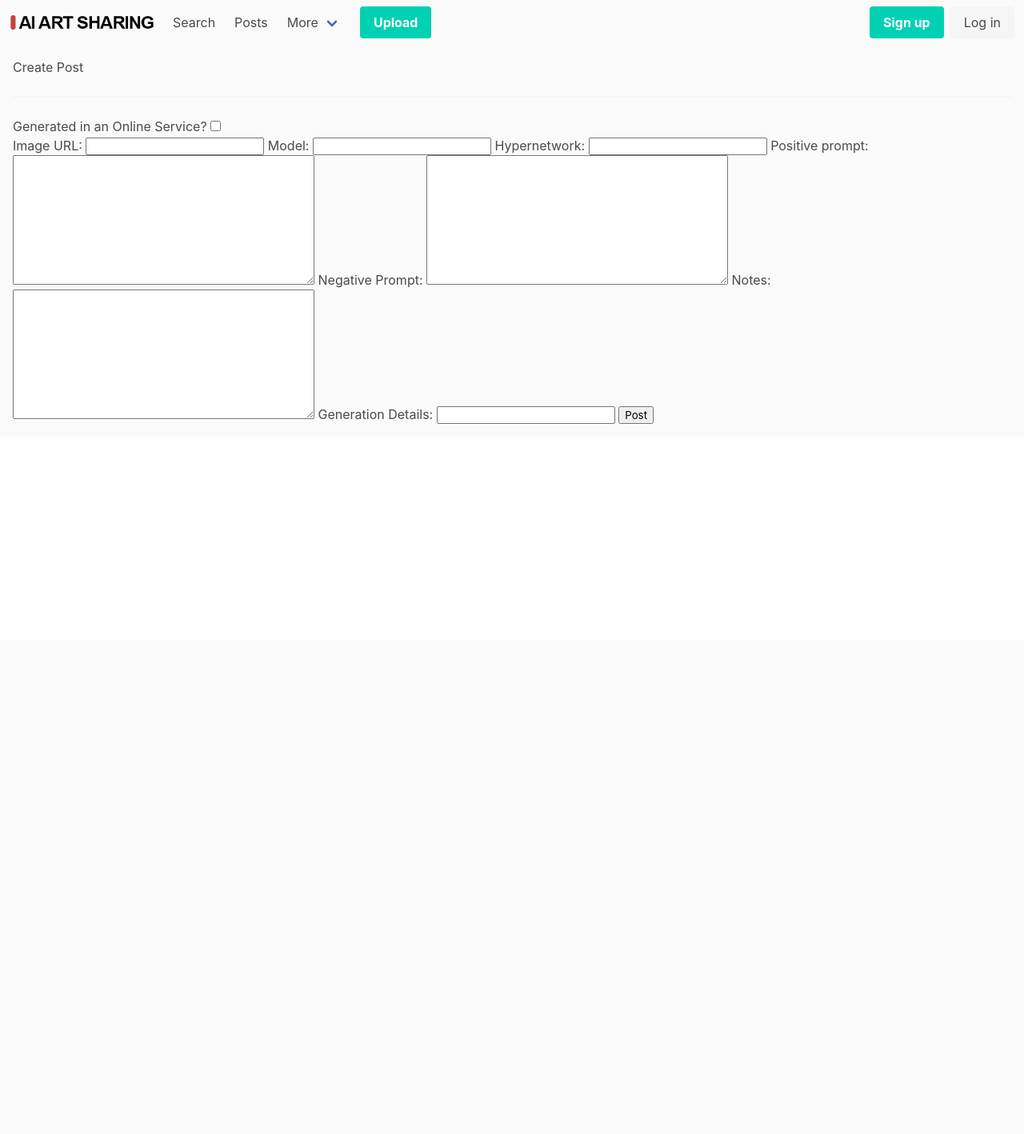
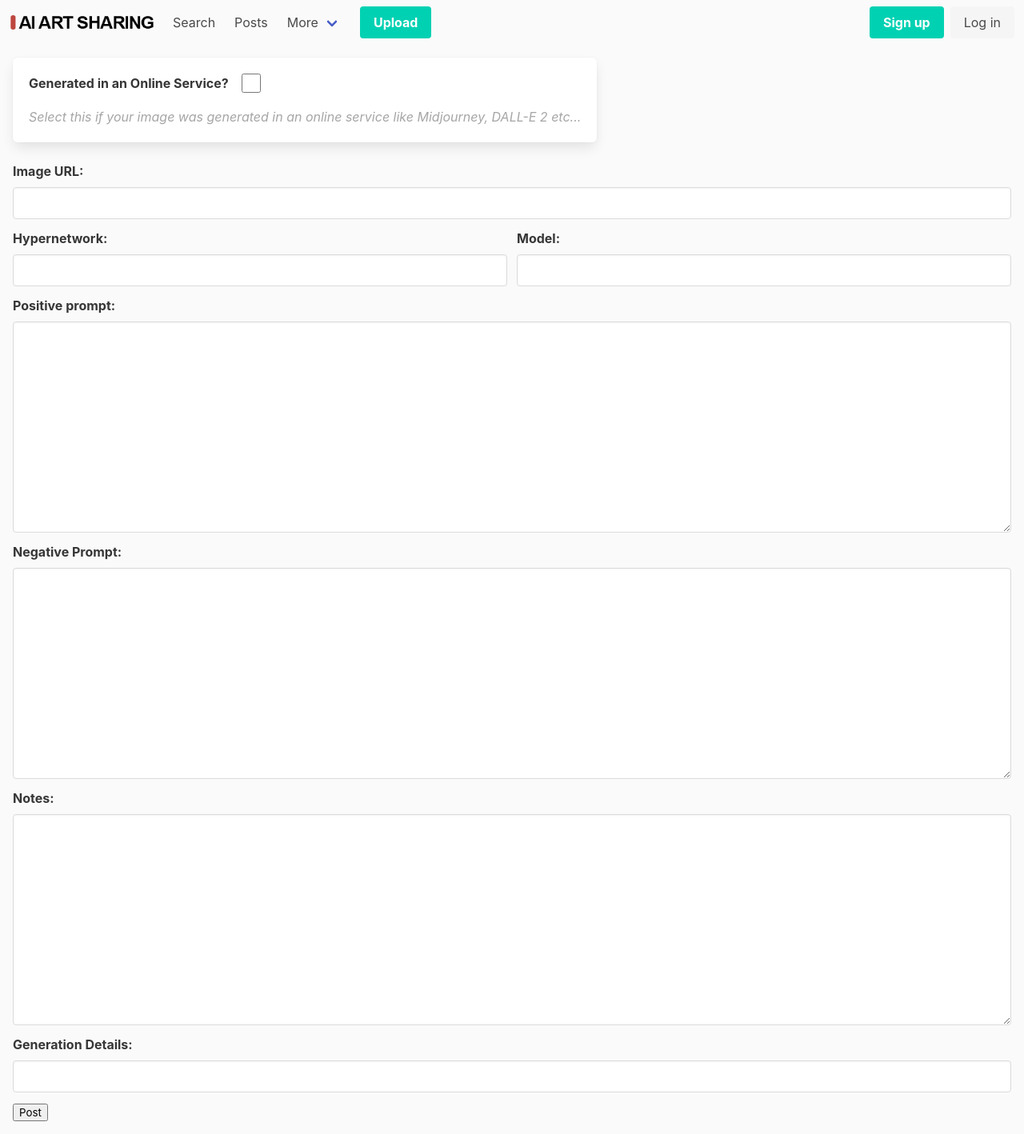
Before and after one commit to bernasx/aiartsharing, a Django app: page /content/create/ in a window 1280 px wide. Shown: the whole page at 80% size. Before the commit the page ends 530 px from the top, so only its background shows below. Run offline with Django 4.2, Linux system fonts and the light colour scheme; some libraries are stand-ins or nearby versions.

Commit message:
Styled the upload screen

```diff
--- a/aiart_content/templates/imageposts/create.html
+++ b/aiart_content/templates/imageposts/create.html
@@ -1,9 +1,8 @@
 {% extends 'base.html' %}
 {% load widget_tweaks %}
+{% load static %}
 {% block content %}
-<div class="">
-    <p class="">Create Post</p>
-    <hr/>
+    <link rel="stylesheet" href="{% static 'css/upload.css' %}" type="text/css">
     <form method="POST" action="{% url 'content:create_imagepost' %}" autocomplete='off'>
         {% csrf_token %}
 
@@ -14,48 +13,108 @@
             {{error}}
         {%endfor%}
 
-        <label>{{ form.isOnlineService.label_tag }}</label>
-        {{ form.isOnlineService.errors }}
-        {% render_field form.isOnlineService class="" _="on click toggle .is-hidden on .is-hidden-target"  %}
+        <div class="box isOnlineServiceBox">
+            <div class="field is-horizontal">
+                <label class="label mr-4">{{ form.isOnlineService.label_tag }}</label>
+                <div class="field-body">
+                    <div class="field">
+                        {{ form.isOnlineService.errors }}
+                        <div class="control">
+                            {% render_field form.isOnlineService class="" _="on click toggle .is-hidden on .is-hidden-target"  %}
+                        </div>
 
-        <label class="is-hidden is-hidden-target">{{ form.onlineService.label_tag }}</label>
-        {{ form.onlineService.errors }}
-        {% render_field form.onlineService class="is-hidden is-hidden-target" %}
-
-        <br>
-
-        <label>{{ form.image_url.label_tag }}</label>
-        {{ form.image_url.errors }}
-        {% render_field form.image_url class=""%}
-
-        <label class="is-hidden-target">{{ form.model.label_tag }}</label>
-        {{ form.model.errors }}
-        {% render_field form.model class="is-hidden-target"%}
-
-        <label class="is-hidden-target">{{ form.hypernetwork.label_tag }}</label>
-        {{ form.hypernetwork.errors }}
-        {% render_field form.hypernetwork class="is-hidden-target"%}
-
-        <label>{{ form.positive_prompt.label_tag }}</label>
-        {{ form.positive_prompt.errors }}
-        {% render_field form.positive_prompt class=""%}
-
-        <label class="is-hidden-target">{{ form.negative_prompt.label_tag }}</label>
-        {{ form.negative_prompt.errors }}
-        {% render_field form.negative_prompt class="is-hidden-target"%}
-
-        <label>{{ form.notes.label_tag }}</label>
-        {{ form.notes.errors }}
-        {% render_field form.notes class=""%}
-
-        <label>{{ form.generation_details.label_tag }}</label>
-        {{ form.generation_details.errors }}
-        {% render_field form.generation_details class=""%}
+                    </div>
+                </div>
+            </div>
+            <em><p> Select this if your image was generated in an online service like Midjourney, DALL-E 2 etc...</p></em>
+        </div>
 
 
+        <div class="field">
+
+            <label class="label is-hidden is-hidden-target">{{ form.onlineService.label_tag }}</label>
+            {{ form.onlineService.errors }}
+            <div class="control">
+                <div class="select is-hidden is-hidden-target">
+                    {% render_field form.onlineService class=""%}
+                </div>
+            </div>
+        </div>
+
+        <div class="field">
+
+            <label class="label">{{ form.image_url.label_tag }}</label>
+            {{ form.image_url.errors }}
+
+            <div class="control">
+                {% render_field form.image_url class="input"%}
+            </div>
+        </div>
+
+
+        <div class="field is-horizontal">
+            <div class="field-body">
+
+                <div class="field">
+                    <label class="label is-hidden-target">{{ form.hypernetwork.label_tag }}</label>
+                    {{ form.hypernetwork.errors }}
+                    <div class="control">
+                        {% render_field form.hypernetwork class="input is-hidden-target"%}
+                    </div>
+                </div>
+
+                <div class="field">
+                    <label class="label is-hidden-target">{{ form.model.label_tag }}</label>
+                    {{ form.model.errors }}
+
+                    <div class="control">
+                        {% render_field form.model class="input is-hidden-target"%}
+                    </div>
+                </div>
+            </div>
+        </div>
+
+        <div class="field">
+            <label class="label label">{{ form.positive_prompt.label_tag }}</label>
+            {{ form.positive_prompt.errors }}
+            <div class="control">
+                {% render_field form.positive_prompt class="textarea"%}
+            </div>
+        </div>
+
+        <div class="field">
+
+
+            <label class="label is-hidden-target">{{ form.negative_prompt.label_tag }}</label>
+            {{ form.negative_prompt.errors }}
+
+            <div class="control">
+                {% render_field form.negative_prompt class="is-hidden-target textarea"%}
+            </div>
+        </div>
+
+        <div class="field">
+
+            <label class="label">{{ form.notes.label_tag }}</label>
+            {{ form.notes.errors }}
+
+            <div class="control">
+                {% render_field form.notes class="textarea"%}
+            </div>
+
+        </div>
+
+        <div class="field">
+            <label class="label">{{ form.generation_details.label_tag }}</label>
+            {{ form.generation_details.errors }}
+
+            <div class="control">
+                {% render_field form.generation_details class="input"%}
+            </div>
+
+        </div>
 
         <button type="submit" class="">Post</button>
     </form>
-</div>
 
 {% endblock content %}
--- a/static/css/base.css
+++ b/static/css/base.css
@@ -1,3 +1,26 @@
 body, .navbar {
     background-color: #FAFAFA;
 }
+
+
+
+/* Override Bulma Colors */
+
+/* Leave this here until I decide whether or not to override border colors....
+/* Text input border color
+.input:active, .input:focus{
+    border-color: #BD473F;
+    box-shadow: 0 0 0 0.125em rgba(189,71,63,.25);
+}
+
+.textarea:active, .textarea:focus{
+    border-color: #BD473F;
+    box-shadow: 0 0 0 0.125em rgba(189,71,63,.25);
+}
+
+*/
+
+/* Arrow in a select element */
+.select::after {
+    border-color:#BD473F !important;
+}
--- /dev/null
+++ b/static/css/upload.css
@@ -0,0 +1,19 @@
+
+/* Top box for "Is online service" that needs to be styled independently */
+.isOnlineServiceBox {
+    width: fit-content;
+}
+
+.isOnlineServiceBox .label {
+    margin-bottom: 0px;
+}
+
+.isOnlineServiceBox em {
+    color: #A6A6A6
+}
+
+#id_isOnlineService {
+    accent-color: #BD473F;
+    height: 24px;
+    width: 24px;
+}
```
